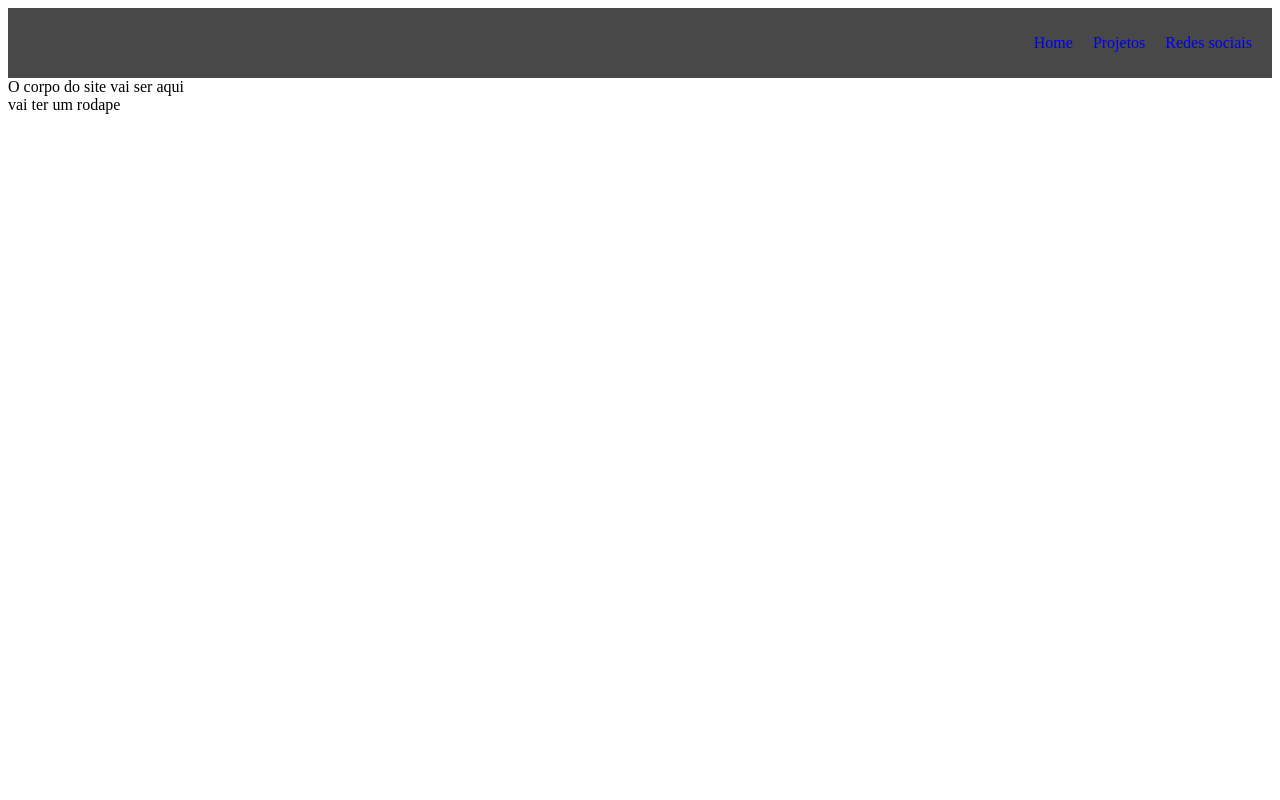
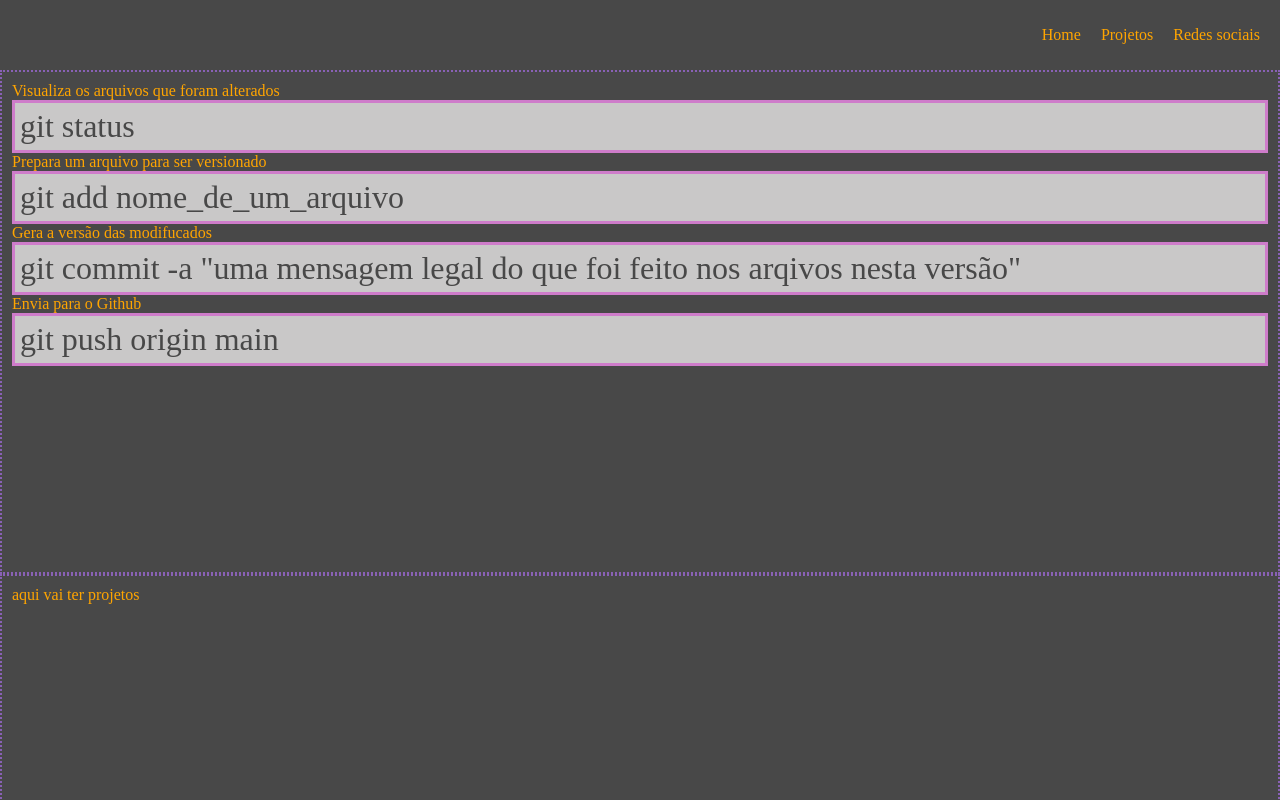
Before and after one commit to LivKaren/LivKaren.github.io, a plain HTML site: page index.html in a window 1280 px wide. Shown: the top 800 px of the page. Drawn offline with Linux system fonts and the light colour scheme.

Commit message:
alteração de estilo e adiciono comandos do git

```diff
--- a/assets/css/meu_estilo.css
+++ b/assets/css/meu_estilo.css
@@ -1,3 +1,10 @@
+*{
+    margin: 0;
+    padding: 0;
+}
+
+
+
 nav {
     height: 50px;
     background-color: #484848;
@@ -8,6 +15,7 @@ nav {
     justify-content: end;
     list-style-type: none;
 
+
 }
 nav li{
     padding: 10px;
@@ -16,8 +24,24 @@ nav li{
 
 a{
     text-decoration: none;
+    color: orange;
 }
 a:hover{
-    text-decoration: none;
-    color: pink;
+    color: #8961b5;
 }
+
+section{
+    min-height: 480px;
+    background-color: #484848;
+    color: orange;
+    padding: 10px;
+    border: 2px dotted #8961b5
+}
+
+.comando-git{
+    padding: 5px;
+    font-size: 2rem;
+    border: 3px solid #ce7cca;
+    background-color: #c9c8c8;
+    color: #484848 ;
+}
--- a/index.html
+++ b/index.html
@@ -17,9 +17,41 @@
 
     </nav>
     <div class="conteudo">
-        O corpo do site vai ser aqui
+        <section id="home">
+
+            <p>Visualiza os arquivos que foram alterados</p>
+            <p class="comando-git">
+                git status</p>
+
+            <p> Prepara um arquivo para ser versionado</p>
+            <p class="comando-git">
+
+                git add nome_de_um_arquivo
+            </p>
+            <p>Gera a versão das modifucados</p>
+
+            <p class="comando-git">
+                git commit -a "uma mensagem legal do que foi feito nos arqivos nesta versão"
+            </p>
+            <p>Envia para o Github</p>
+            <p class="comando-git">
+                git push origin main
+            </p>
+
+        </section>
+
+        <section id="projetos">
+            aqui vai ter projetos
+
+        </section>
+
+        <section id="redes sociais">
+            aqui vai ter redes sociais
+
+        </section>
 
     </div>
+
     <footer> vai ter um rodape</footer>
 
 </body>
```
